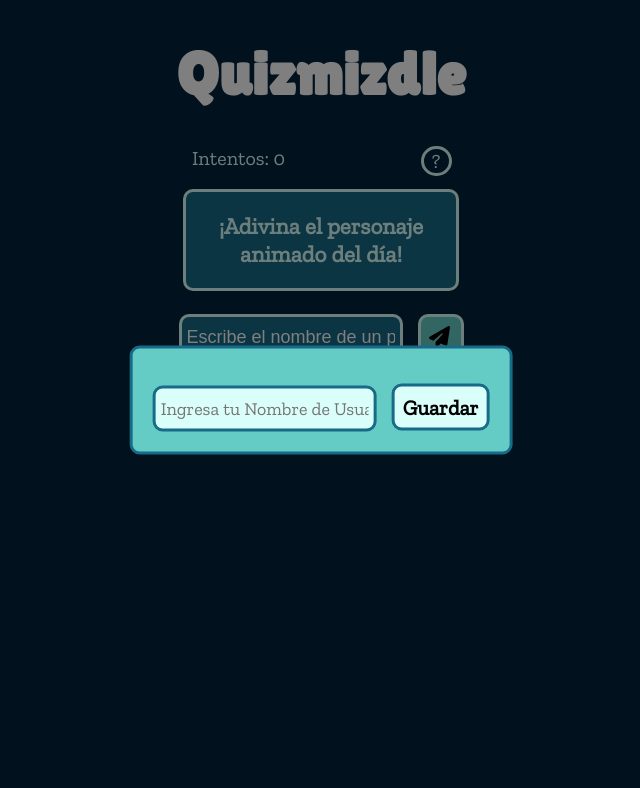
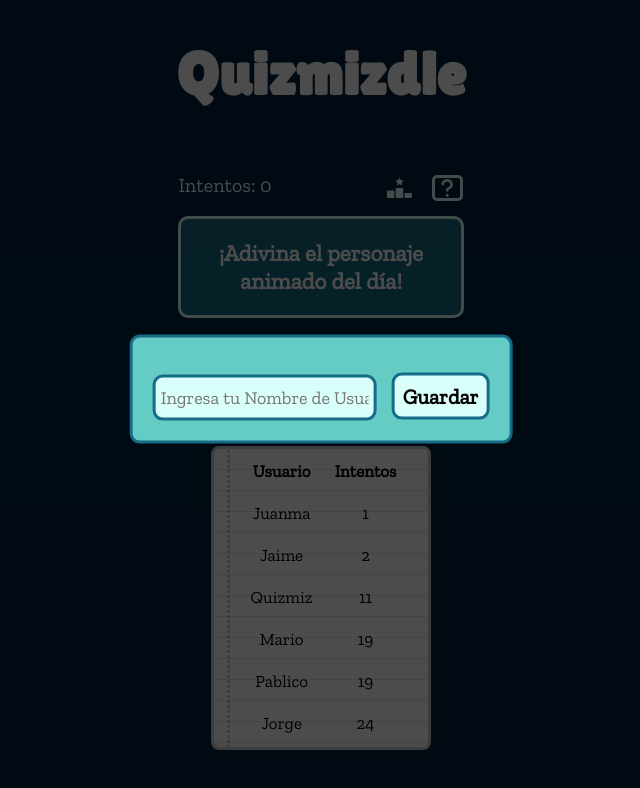
Before and after one commit to nazarbk/Quizmizdle, a React (Create React App) app in the folder frontend/: page / in a window 1280 px wide. Shown: the top 788 px of the page, without its empty margins (319-959 px from the left). Built offline with nearby package versions, Linux system fonts and the light colour scheme; a web font is replaced by a local one.

Commit message:
FrontEnd Actualizado

```diff
--- a/frontend/src/App.css
+++ b/frontend/src/App.css
@@ -60,10 +60,9 @@ body{
 }
 
 .tabla th, .tabla td{
-
   text-align: center;
   padding: 8px;
-  width: 70px;
+  width: 85px;
   font-family: 'Zilla Slab', serif;
   font-size: 20px;
 }
@@ -71,7 +70,7 @@ body{
 .tabla td{
   border: 3px solid rgb(218, 255, 251);
   background-color: rgb(187, 37, 37);
-  height: 40px;
+  height: 70px;
   color: white;
   border-radius: 5px;
 }
@@ -188,11 +187,10 @@ body{
 .intentos{
   color: rgb(218, 255, 251);
   font-size: 20px;
-  margin-top: -7px;
   padding: 5px;
   width: 260px;
   height: 30px;
-  transform: translate(-67px);
+  transform: translate(-68px);
   font-family: 'Zilla Slab', serif;
 }
 
@@ -203,12 +201,11 @@ body{
 
   color: rgb(218, 255, 251);
   font-size: 20px;
-  margin-top: -7px;
   width: 25px;
-  transform: translate(-20px);
+  transform: translate(-21px);
   font-family: 'Zilla Slab', serif;
   border: 3px solid rgb(218, 255, 251);
-  border-radius: 20px;
+  border-radius: 5px;
 }
 
 .help:hover{
@@ -252,7 +249,7 @@ body{
   left: 0;
   width: 100%;
   height: 100%;
-  background-color: rgba(0, 0, 0, 0.5);
+  background-color: rgba(0, 0, 0, 0.7);
   z-index: 1000;
   display: none;
 }
@@ -266,7 +263,7 @@ body{
   position: fixed;
   top: 50%;
   left: 50%;
-  transform: translate(-50%, -50%);
+  transform: translate(-50%, -60%);
   background-color: rgb(100, 204, 197);
   padding: 20px;
   z-index: 1001;
@@ -300,6 +297,7 @@ body{
 }
 
 .buttonStyleName:hover{
+  cursor: pointer;
   color: white;
   background-color: green;
   border: 3.5px solid rgb(218, 255, 251);
@@ -313,8 +311,89 @@ body{
   top: 0;
   left: 50%; /* Centrar la franja horizontalmente */
   transform: translateX(-50%); /* Centrar correctamente */
-  width: 70%;
+  width: 80%;
   height: 100%;
   background-color: rgb(3, 35, 60); /* Color de la franja */
   z-index: -1; /* Colocar detrás de otros elementos */
 }
+
+.titrank{
+  font-family: 'Zilla Slab', serif;
+  color: white;
+}
+
+.corona{
+  color: rgb(255, 253, 140);
+}
+
+.ranking{
+  display: flex;
+  justify-content: center;
+  align-items: center;
+}
+
+
+.paper-table {
+  font-family: 'Zilla Slab', serif;
+  margin-top: -10px;
+  font-size: 17px;
+
+  /* Estilos generales para la tabla */
+  background-color: #fff;
+  border: 3.5px solid #ccc;
+  border-radius: 8px;
+  box-shadow: 0px 0px 10px rgba(0, 0, 0, 0.1);
+  padding-left: 25px;
+  padding-right: 20px;
+  position: relative; /* Importante para la posición de las líneas arrancadas */
+  width: fit-content; /* Ajusta el ancho al contenido */
+
+  /* Líneas de una hoja de papel */
+  background-image: repeating-linear-gradient(
+    to bottom,
+    transparent,
+    transparent 20px,
+    rgba(0, 0, 0, 0.1) 20px,
+    rgba(0, 0, 0, 0.1) 21px
+  );
+
+  /* Puntos en el lateral */
+  &:after {
+    content: "";
+    position: absolute;
+    top: 0;
+    left: 10px;
+    width: 10px;
+    height: 100%;
+    background: radial-gradient(
+      circle,
+      rgba(0, 0, 0, 0.2) 50%,
+      transparent 50%
+    );
+    background-position: 50% 0;
+    background-size:5px 5px;
+    background-repeat: repeat-y;
+  }
+}
+
+.paper-table td, .paper-table th{
+  padding: 10px;
+}
+
+.rank{
+  justify-content: center;
+  text-align: center;
+  display: flex;
+
+  font-size: 20px;
+  transform: translate(-41px);
+  font-family: 'Zilla Slab', serif;
+}
+
+.rankicon{
+  color: rgb(218, 255, 251);
+}
+
+.rankicon:hover{
+  color: white;
+}
--- a/frontend/src/App.js
+++ b/frontend/src/App.js
@@ -6,7 +6,7 @@ import data from './personajes.json';
 import axios from 'axios';
 
 import { FontAwesomeIcon } from '@fortawesome/react-fontawesome';
-import { faPaperPlane } from '@fortawesome/free-solid-svg-icons';
+import { faPaperPlane, faCrown, faRankingStar, faQuestion} from '@fortawesome/free-solid-svg-icons';
 
 function App() {
   const [personajeLista, setPersonajeLista] = useState([]);
@@ -147,11 +147,14 @@ function App() {
       <Title />
       <div className='containerStyle'>
         <p className='intentos'>Intentos: {intentos}</p>
+        <p className='rank'>
+        <a href="#ranking-section"><FontAwesomeIcon icon={faRankingStar} className='rankicon'/></a>
+        </p>
         <p
           className='help'
           data-tooltip='Este es el contenido del popup'
         >
-          ?<span className="tooltip">El juego consiste en adivinar el personaje seleccionado del día. Para empezar has de escribir un personaje en la barra de búsqueda, si las carácteristicas de el personaje que has escrito coinciden con las del personaje seleccionado estas se marcarán en verde. Si las caracteristicas no coinciden estas se marcarán en rojo. Mucha suerte!!</span>
+        <FontAwesomeIcon icon={faQuestion}/><span className="tooltip">El juego consiste en adivinar el personaje seleccionado del día. Para empezar has de escribir un personaje en la barra de búsqueda, si las carácteristicas de el personaje que has escrito coinciden con las del personaje seleccionado estas se marcarán en verde. Si las caracteristicas no coinciden estas se marcarán en rojo. Mucha suerte!!</span>
         </p>
       </div>
       <Paragraph />
@@ -199,6 +202,46 @@ function App() {
       )}
 
       {tablasFiltradas.slice().reverse().map((tabla) => tabla)}
+
+      <h2 className='titrank'><FontAwesomeIcon icon={faCrown} className='corona'/> Ranking Diario</h2>
+
+      <div className='ranking' id="ranking-section">
+          {/* Ranking */}
+          <table className='paper-table'>
+            <thead>
+              <tr>
+                <th>Usuario</th>
+                <th>Intentos</th>
+              </tr>
+            </thead>
+            <tbody>
+              <tr>
+                <td>Juanma</td>
+                <td>1</td>
+              </tr>
+              <tr>
+                <td>Jaime</td>
+                <td>2</td>
+              </tr>
+              <tr>
+                <td>Quizmiz</td>
+                <td>11</td>
+              </tr>
+              <tr>
+                <td>Mario</td>
+                <td>19</td>
+              </tr>
+              <tr>
+                <td>Pablico</td>
+                <td>19</td>
+              </tr>
+              <tr>
+                <td>Jorge</td>
+                <td>24</td>
+              </tr>
+            </tbody>
+          </table>
+        </div>
     </div>
   );
 }
--- a/frontend/src/Paragraph.js
+++ b/frontend/src/Paragraph.js
@@ -10,11 +10,11 @@ const Paragraph = () => {
 
     const paragraphStyle = {
         padding: '20px',
-        width: '230px' ,
+        width: '240px' ,
         borderRadius: '10px',
         border: '3.5px solid rgb(218, 255, 251)',
         backgroundColor: 'rgb(23, 107, 135)',
-        color: 'rgb(218, 255, 251)',
+        color: 'rgb(255, 255, 255)',
         marginTop: '-12px',
     };
 
```
